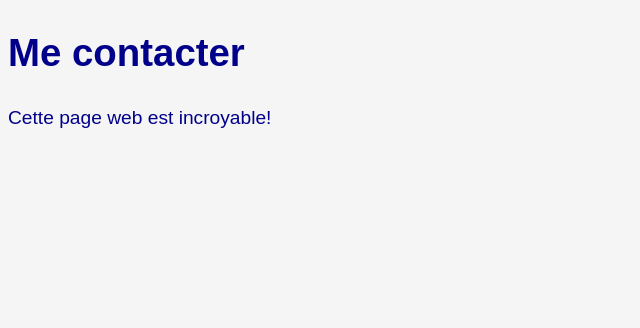
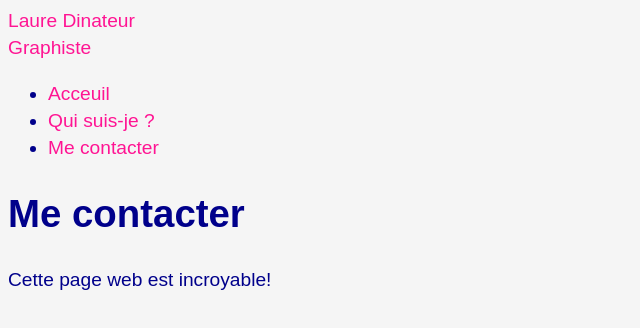
Before and after one commit to divtec-cejef/293-laure-dinateur-Gregzuo, a plain HTML site: page contact.html in a window 1280 px wide. Shown: the whole page, without its empty margins (0-640 px from the left). Drawn offline with Linux system fonts and the light colour scheme.

Commit message:
Base du site HTML CSS

```diff
--- a/contact.html
+++ b/contact.html
@@ -14,6 +14,20 @@
     <link rel="stylesheet" href="css/main.css">
 </head>
 <body>
+<header>
+    <a href="index.html">
+        <div>Laure Dinateur </div>
+        <div>Graphiste</div>
+    </a>
+
+    <nav>
+        <ul>
+            <li><a Href ="index.html">Acceuil </a></li>
+            <li><a href="informations.html">Qui suis-je ?</a></li>
+            <li><a href="contact.html">Me contacter</a></li>
+        </ul>
+    </nav>
+</header>
     <!-- Titre principal (unique) de la page -->
 	<h1>Me contacter</h1>
     <!-- Un paragraphe -->
```
Also changed, not shown: index.html (+14 -0 lines), informations.html (+14 -0 lines).
